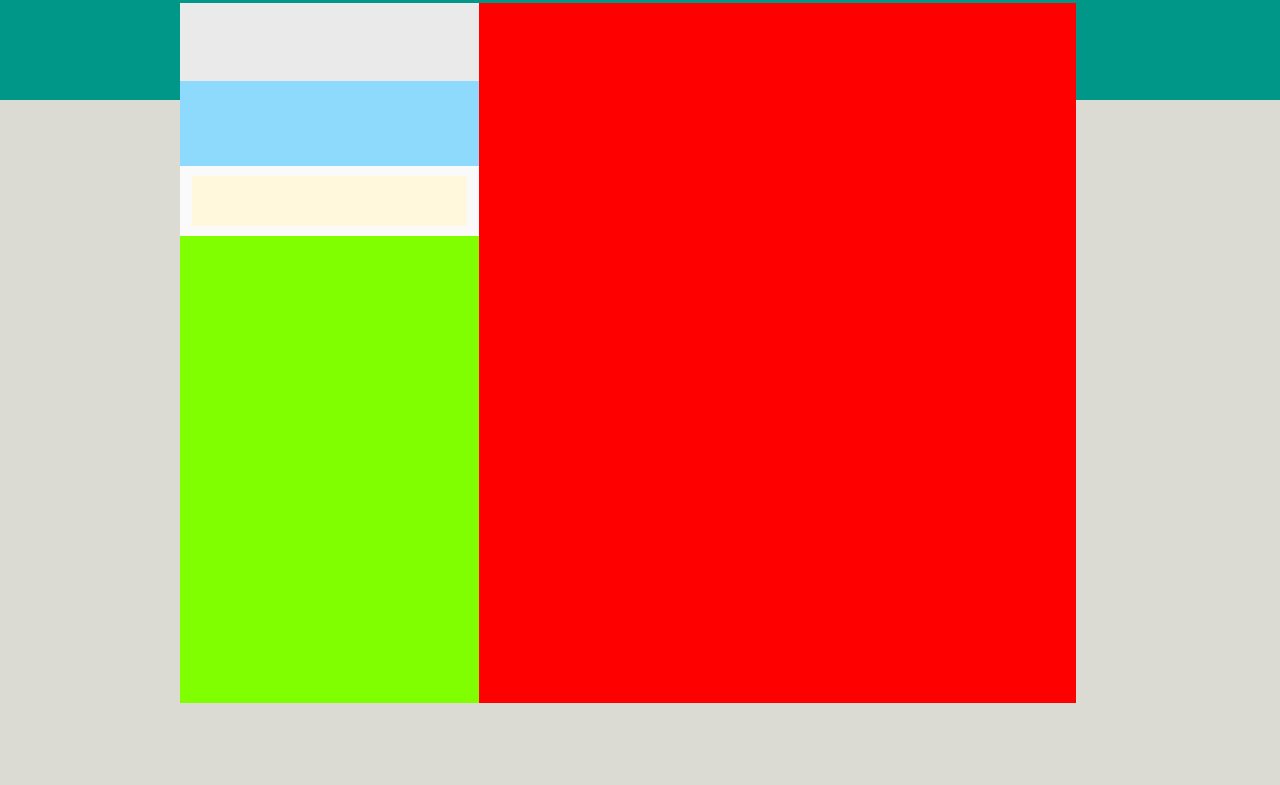
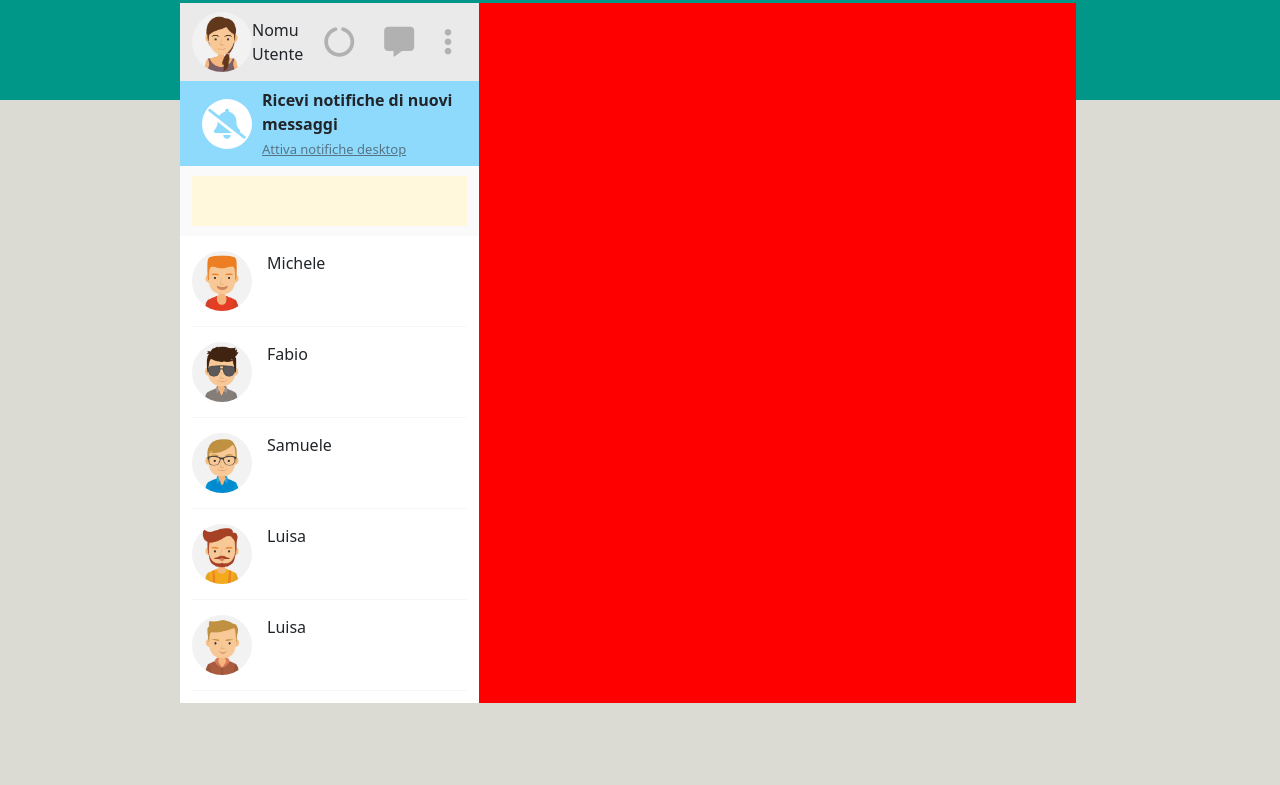
Before and after one commit to LauCost/vue-boolzapp, a plain HTML site: page Milestone 1/index.html in a window 1280 px wide. Drawn offline with nearby package versions, Linux system fonts and the light colour scheme.

Commit message:
Aggiunto profilo utente, notifiche, amici nella side bar

```diff
--- a/Milestone 1/JS/main.js
+++ b/Milestone 1/JS/main.js
@@ -0,0 +1,126 @@
+const app = new Vue({
+
+    el: "#data",
+
+    data: {
+        contacts: [
+            {
+                name: 'Michele',
+                avatar: './img/avatar_1.jpg',
+                visible: true,
+                messages: [
+                    {
+                        date: '10/01/2020 15:30:55',
+                        text: 'Hai portato a spasso il cane?',
+                        status: 'sent'
+                    },
+                    {
+                        date: '10/01/2020 15:50:00',
+                        text: 'Ricordati di dargli da mangiare',
+                        status: 'sent'
+                    },
+                    {
+                        date: '10/01/2020 16:15:22',
+                        text: 'Tutto fatto!',
+                        status: 'received'
+                    }
+                ],
+            },
+            {
+                name: 'Fabio',
+                avatar: './img/avatar_2.jpg',
+                visible: true,
+                messages: [
+                    {
+                        date: '20/03/2020 16:30:00',
+                        text: 'Ciao come stai?',
+                        status: 'sent'
+                    },
+                    {
+                        date: '20/03/2020 16:30:55',
+                        text: 'Bene grazie! Stasera ci vediamo?',
+                        status: 'received'
+                    },
+                    {
+                        date: '20/03/2020 16:35:00',
+                        text: 'Mi piacerebbe ma devo andare a fare la spesa.',
+                        status: 'sent'
+                    }
+                ],
+            },
+            {
+                name: 'Samuele',
+                avatar: './img/avatar_3.jpg',
+                visible: true,
+                messages: [
+                    {
+                        date: '28/03/2020 10:10:40',
+                        text: 'La Marianna va in campagna',
+                        status: 'received'
+                    },
+                    {
+                        date: '28/03/2020 10:20:10',
+                        text: 'Sicuro di non aver sbagliato chat?',
+                        status: 'sent'
+                    },
+                    {
+                        date: '28/03/2020 16:15:22',
+                        text: 'Ah scusa!',
+                        status: 'received'
+                    }
+                ],
+            },
+            {
+                name: 'Luisa',
+                avatar: './img/avatar_4.jpg',
+                visible: true,
+                messages: [
+                    {
+                        date: '10/01/2020 15:30:55',
+                        text: 'Lo sai che ha aperto una nuova pizzeria?',
+                        status: 'sent'
+                    },
+                    {
+                        date: '10/01/2020 15:50:00',
+                        text: 'Si, ma preferirei andare al cinema',
+                        status: 'received'
+                    }
+                ],
+            },
+            {
+                name: 'Luisa',
+                avatar: './img/avatar_5.jpg',
+                visible: true,
+                messages: [
+                    {
+                        date: '10/01/2020 15:30:55',
+                        text: 'Lo sai che ha aperto una nuova pizzeria?',
+                        status: 'sent'
+                    },
+                    {
+                        date: '10/01/2020 15:50:00',
+                        text: 'Si, ma preferirei andare al cinema',
+                        status: 'received'
+                    }
+                ],
+            },
+            {
+                name: 'Luisa',
+                avatar: './img/avatar_6.jpg',
+                visible: true,
+                messages: [
+                    {
+                        date: '10/01/2020 15:30:55',
+                        text: 'Lo sai che ha aperto una nuova pizzeria?',
+                        status: 'sent'
+                    },
+                    {
+                        date: '10/01/2020 15:50:00',
+                        text: 'Si, ma preferirei andare al cinema',
+                        status: 'received'
+                    }
+                ],
+            },
+        ]
+    },
+})
--- a/Milestone 1/Style/style.css
+++ b/Milestone 1/Style/style.css
@@ -4,6 +4,9 @@
     box-sizing: border-box;
 }
 
+.h_100{
+    height: 100%;
+}
 
 header{
     width: 100%;
@@ -19,7 +22,7 @@ main{
     height: calc(100vh - 100px);
 }
 
-.test{
+.cont_struttura{
     width: 70%;
     height: 700px;
     background-color: red;
@@ -29,20 +32,85 @@ main{
     transform: translate(-50%, -11%);
 }
 
-.test2{
+.side{
     height: 100%;
     background-color: chartreuse;
 }
 
+
+
+/* Contenuto profilo utente */
 .profilo{
     height: 78px;
     background-color: #EAEAEA;
 }
 
+.img_nome{
+    display: flex;
+    align-items: center;
+    height: 100%;
+}
+
+img{
+    width: 60px;
+    border-radius: 50%;
+}
+
+p{
+    margin-bottom: 0px!important;
+}
+
+.utility{
+    display: flex;
+    justify-content: flex-end;
+    align-items: center;
+}
+
+i{
+    font-size: 30px;
+    margin: 0 15px;
+    color: #B1B1B1;
+}
+/* /Contenuto profilo utente */
+
+
+
+/* Contenuto Notifiche */
 .disattiva_notifiche{
     height: 85px;
     background-color: #8EDAFC;
+    display: flex;
+    align-items: center;
 }
+.cont_ball{
+    width: 50px;
+    height: 50px;
+    border-radius: 50%;
+    background-color: white;
+    display: flex;
+    align-items: center;
+    justify-content: center;
+    margin: 0 10px;
+}
+
+.cont_ball > i {
+    color: #8EDAFC;
+}
+
+.txt_notifiche{
+    font-weight: bold;
+}
+
+.txt_attiva_notifiche{
+    font-size: 13px;
+    text-decoration: underline;
+    color: #577485;
+    font-weight: 400;
+
+}
+
+/* Contenuto Notifiche */
+
 
 .cont_search{
     padding: 10px;
@@ -55,8 +123,22 @@ main{
     background-color: cornsilk;
 }
 
+/* Contenuto amici */
 .amici{
-    height: calc(100% - 233px);
+    height: 467px;
     background-color: #FFFFFF;
+    overflow: auto;
+    overflow-x: hidden;
 }
+
+.amico{
+    padding: 15px 0;
+    border-bottom: 1px solid #F5F5F5;
+    display: flex;
+}
+.name{
+    margin-left: 15px;
+    font-weight: 500;
+}
+/* Contenuto amici */
 /* Contenuto Main */
--- a/Milestone 1/index.html
+++ b/Milestone 1/index.html
@@ -24,26 +24,66 @@
     <main id="data">
 
         <div class="container">
-            <div class="row test">
-                <div class="col-4 test2">
+            <div class="row cont_struttura">
+
+                <!-- Side left -->
+                <div class="col-4 side">
 
                     <div class="row">
+
+                        <!-- Profilo utente -->
                         <div class="col-12 profilo">
+                            <div class="row h_100">
 
+                                <div class=" col-6 img_nome">
+
+                                    <img src="./img/avatar_io.jpg" alt="">
+                                    <p>
+                                        Nomu Utente
+                                    </p>
+
+                                </div>
+                                <div class="col-6 utility">
+                                    <i class="fas fa-circle-notch"></i>
+                                    <i class="fas fa-comment-alt"></i>
+                                    <i class="fas fa-ellipsis-v"></i>
+                                </div>
+                            </div>
                         </div>
+
+                        <!-- Disattiva notifiche -->
                         <div class="col-12 disattiva_notifiche">
+                            <span class="cont_ball">
+                                <i class="fas fa-bell-slash"></i>
+                            </span>
+                            <span class="txt_notifiche">
+                                Ricevi notifiche di nuovi messaggi <br>
+                                <span class="txt_attiva_notifiche">
+                                    Attiva notifiche desktop
+                                </span>
+                            </span>
+                        </div>
 
-                        </div>
+                        <!-- Search bar -->
                         <div class="col-12 cont_search">
                             <div class="search">
 
                             </div>
                         </div>
+
+                        <!-- Amici -->
                         <div class="col-12 amici">
-
+                            <div v-for="contact in contacts" class="amico">
+                                <img :src="contact.avatar" alt="">
+                                <p class="name">
+                                    {{contact.name}}
+                                </p>
+                            </div>
                         </div>
                     </div>
                 </div>
+
+                <!-- Side right -->
                 <div class="col-8">
 
                 </div>
```
Also changed, not shown: Milestone 1/img/avatar_1.jpg (added), Milestone 1/img/avatar_2.jpg (added), Milestone 1/img/avatar_3.jpg (added), Milestone 1/img/avatar_4.jpg (added), Milestone 1/img/avatar_5.jpg (added), Milestone 1/img/avatar_6.jpg (added), Milestone 1/img/avatar_7.jpg (added), Milestone 1/img/avatar_8.jpg (added), Milestone 1/img/avatar_io.jpg (added), Milestone 1/img/mine.jpg (added).
